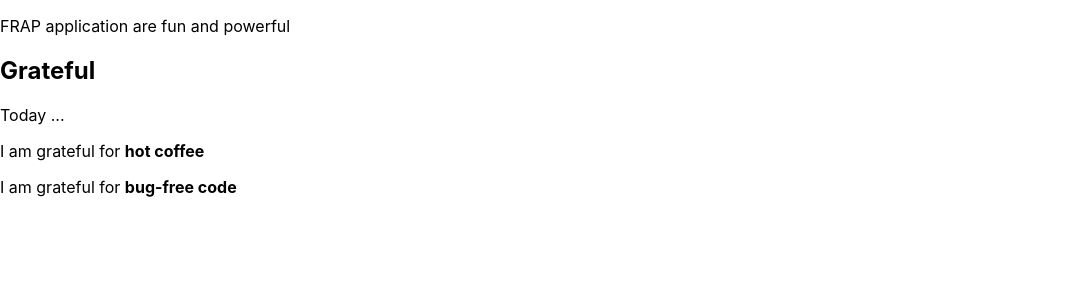
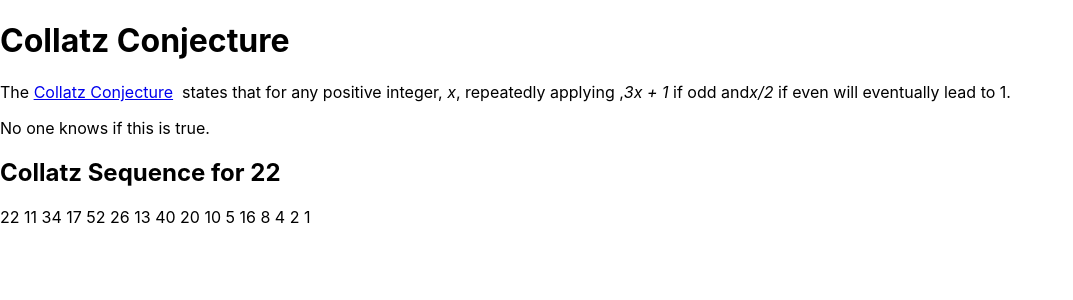
Before and after one commit to makohira/react-examples, a React (Create React App) app: page / in a window 1280 px wide. Shown: the top 300 px of the page, without its empty margins (0-1073 px from the left). Built offline with nearby package versions, Linux system fonts and the light colour scheme.

Commit message:
tried to use custom props but it makes warning

```diff
--- a/src/App.jsx
+++ b/src/App.jsx
@@ -1,36 +1,45 @@
 import React, { Component } from 'react';
 
-class Thing1 extends Component {
+class Collatz extends Component {
   render() {
-    const { title, children } = this.props;
+    const { number } = this.props;
+
+    // WARNING: This code reruns with every rendering
+    let x = number;
+    let outputString = x.toString();
+    while (typeof x == 'number' && x !== 1) {
+      if ((x % 2) === 1) {
+        x = 3*x + 1;
+      } else {
+        x = x/2;
+      };
+      outputString += ' ' + x;
+    };
+
     return (
-      <div className="Thing1">
-        <h2>{title}</h2>
-        { children }
+      <div className="Collatz">
+        <h2>Collatz Sequence for {number}</h2>
+        <p>{ outputString }</p>
       </div>
-    );
-  }
-}
-
-class Thing2 extends Component {
-  render() {
-    const { gratitude } = this.props;
-    return (
-      <div className="Thing2">
-        <p>I am grateful for <strong>{ gratitude }</strong></p>
-      </div>
-    );
+    )
   }
 }
 
 class App extends Component {
   render() {
+    const number = 22;
+    const wikilink = 'https://en.wikipedia.org/wiki/Collatz_conjecture';
+
     return (
       <div className="App">
-        <p>FRAP application are fun and powerful</p>
-        <Thing1 title="Grateful">Today ...</Thing1>
-        <Thing2 gratitude="hot coffee"/>
-        <Thing2 gratitude="bug-free code"/>
+        <h1>Collatz Conjecture</h1>
+        <p>The <a href={wikilink}>Collatz Conjecture</a>&nbsp;
+        states that for any positive integer, <i>x</i>,
+        repeatedly applying ,<i>3x + 1</i> if odd and
+        <i>x/2</i> if even will eventually lead to 1.</p>
+        <p>No one knows if this is true.</p>
+
+        <Collatz number={number} />
       </div>
     );
   }
```
